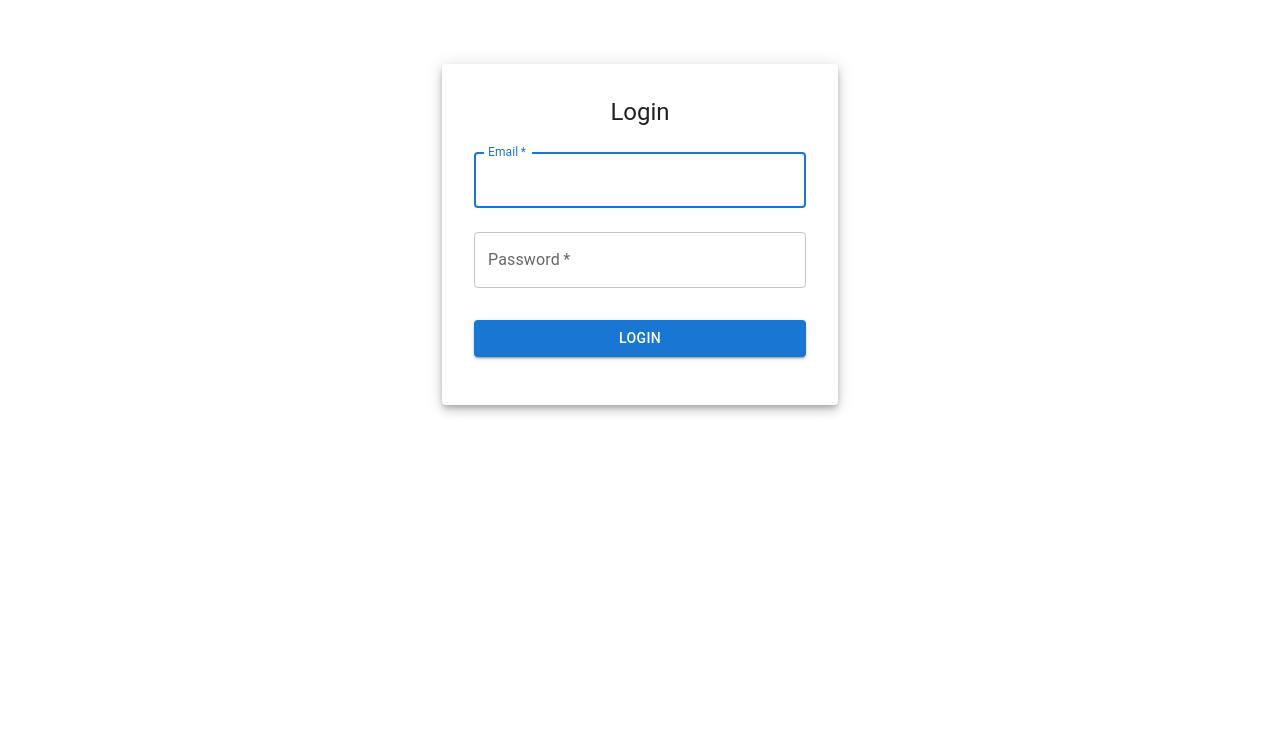
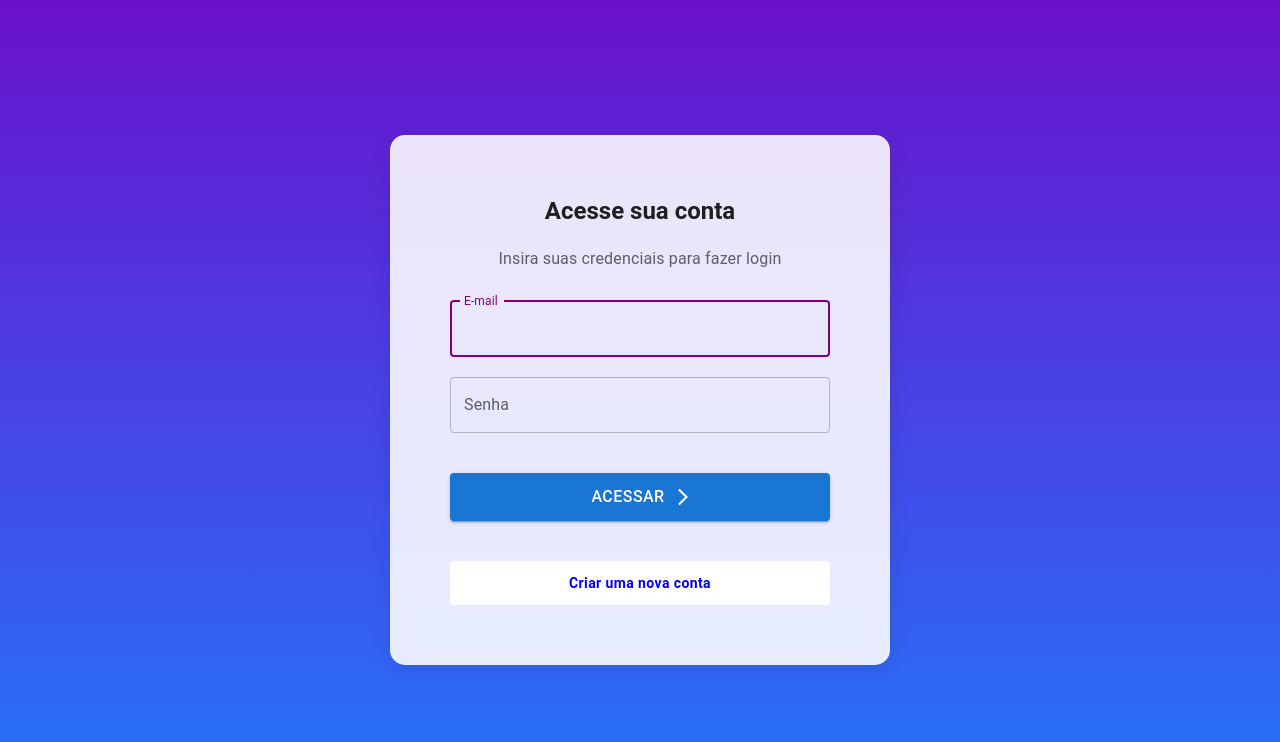
Before and after one commit to devEzt/frontend-ixc, a React (Create React App) app: page / in a window 1280 px wide. Shown: the top 742 px of the page. Built offline with nearby package versions, Linux system fonts and the light colour scheme; no server answers.

Commit message:
feat: Implementa melhoria de tela de login para representar status online ao executar login.

```diff
--- a/src/pages/LoginPage/LoginPage.tsx
+++ b/src/pages/LoginPage/LoginPage.tsx
@@ -1,20 +1,20 @@
 import { useState } from 'react'
-import { Container, TextField, Button, Box, Typography, Paper } from '@mui/material'
+import { Box, Typography } from '@mui/material'
 import { useNavigate } from 'react-router-dom'
 import axios from 'axios'
+import ArrowForwardIosIcon from '@mui/icons-material/ArrowForwardIos'
+
+import * as S from './styles'
 
 export const LoginPage = () => {
   const [email, setEmail] = useState('')
   const [password, setPassword] = useState('')
   const navigate = useNavigate()
 
-  const handleLogin = async (event: any) => {
+  const handleLogin = async (event: React.FormEvent<HTMLFormElement>) => {
     event.preventDefault()
     try {
-      const response = await axios.post('http://localhost:5000/api/users/login', {
-        email,
-        password,
-      })
+      const response = await axios.post('http://localhost:5000/api/users/login', { email, password })
       const { token, userId } = response.data
       localStorage.setItem('token', token)
       localStorage.setItem('userId', userId)
@@ -25,43 +25,49 @@ export const LoginPage = () => {
   }
 
   return (
-    <Container component="main" maxWidth="xs">
-      <Paper elevation={6} sx={{ mt: 8, p: 4, display: 'flex', flexDirection: 'column', alignItems: 'center' }}>
-        <Typography component="h1" variant="h5">
-          Login
+    <S.GlobalStyle>
+      <S.StyledContainer>
+        <S.StyledPaper>
+          <Typography component="h1" variant="h5" style={{ marginBottom: '20px', fontWeight: 'bold' }}>
+            Acesse sua conta
           </Typography>
-        <Box component="form" sx={{ mt: 1 }}>
-          <TextField
+          <Typography color="textSecondary" style={{ marginBottom: '30px' }}>
+            Insira suas credenciais para fazer login
+          </Typography>
+          <Box component="form" onSubmit={handleLogin} sx={{ width: '100%' }}>
+            <S.StyledTextField
+              fullWidth
               variant="outlined"
-            margin="normal"
-            required
-            fullWidth
-            id="email"
-            label="Email"
+              label="E-mail"
               name="email"
               autoComplete="email"
               autoFocus
               value={email}
               onChange={(e) => setEmail(e.target.value)}
             />
-          <TextField
+            <S.StyledTextField
+              fullWidth
               variant="outlined"
-            margin="normal"
-            required
-            fullWidth
+              label="Senha"
+              type="password"
               name="password"
-            label="Password"
-            type="password"
-            id="password"
               autoComplete="current-password"
               value={password}
               onChange={(e) => setPassword(e.target.value)}
             />
-          <Button type="submit" fullWidth variant="contained" sx={{ mt: 3, mb: 2 }} onClick={handleLogin}>
-            Login
-          </Button>
+            <S.LoginButton
+              type="submit"
+              fullWidth
+              variant="contained"
+              color="primary"
+              endIcon={<ArrowForwardIosIcon />}
+            >
+              Acessar
+            </S.LoginButton>
+            <S.CreateAccountButton onClick={() => navigate('/register')}>Criar uma nova conta</S.CreateAccountButton>
           </Box>
-      </Paper>
-    </Container>
+        </S.StyledPaper>
+      </S.StyledContainer>
+    </S.GlobalStyle>
   )
 }
--- /dev/null
+++ b/src/pages/LoginPage/styles.ts
@@ -0,0 +1,62 @@
+import { Button, Container, Paper, styled, TextField } from '@mui/material'
+
+export const GlobalStyle = styled('div')({
+  margin: 0,
+  padding: 0,
+  boxSizing: 'border-box',
+  height: '100%',
+  width: '100%',
+})
+
+export const StyledContainer = styled(Container)({
+  display: 'flex',
+  flexDirection: 'column',
+  justifyContent: 'center',
+  alignItems: 'center',
+  minHeight: '100vh',
+  minWidth: '100vw',
+  backgroundImage: 'linear-gradient(180deg, #6a11cb 0%, #2575fc 100%)',
+})
+
+export const StyledPaper = styled(Paper)({
+  padding: '60px',
+  display: 'flex',
+  flexDirection: 'column',
+  alignItems: 'center',
+  borderRadius: '15px',
+  backgroundColor: '#ffffffe0',
+  boxShadow: '0 4px 20px rgba(0, 0, 0, 0.1)',
+  maxWidth: '500px',
+})
+
+export const StyledTextField = styled(TextField)({
+  '& label.Mui-focused': {
+    color: 'purple',
+  },
+  '& .MuiOutlinedInput-root': {
+    '&.Mui-focused fieldset': {
+      borderColor: 'purple',
+    },
+  },
+  marginBottom: '20px',
+})
+
+export const LoginButton = styled(Button)({
+  padding: '10px 20px',
+  fontSize: '16px',
+  margin: '20px 0',
+})
+
+export const CreateAccountButton = styled(Button)({
+  marginTop: '20px',
+  padding: '10px 20px',
+  backgroundColor: '#ffffff',
+  color: 'blue',
+  '&:hover': {
+    backgroundColor: 'lightblue',
+    color: 'darkblue',
+  },
+  width: '100%',
+  textTransform: 'none',
+  fontWeight: 'bold',
+})
```
Lines whose indentation alone changed are shown as unchanged.
